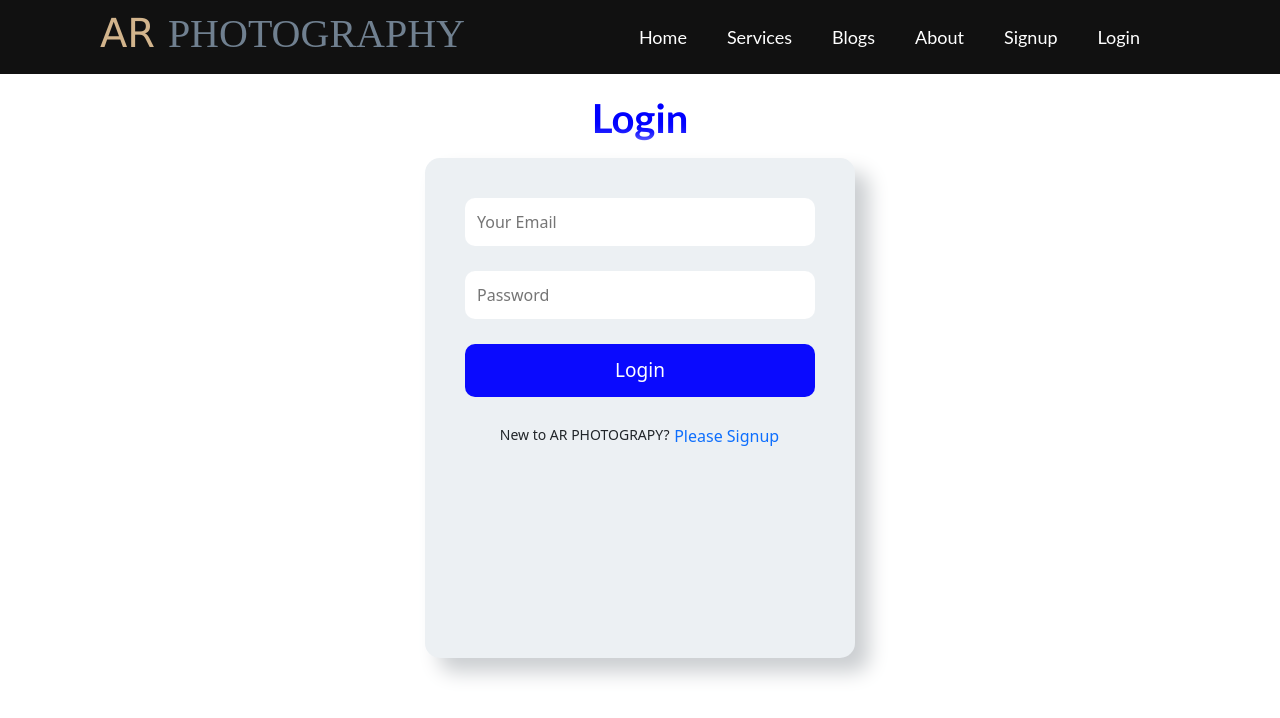
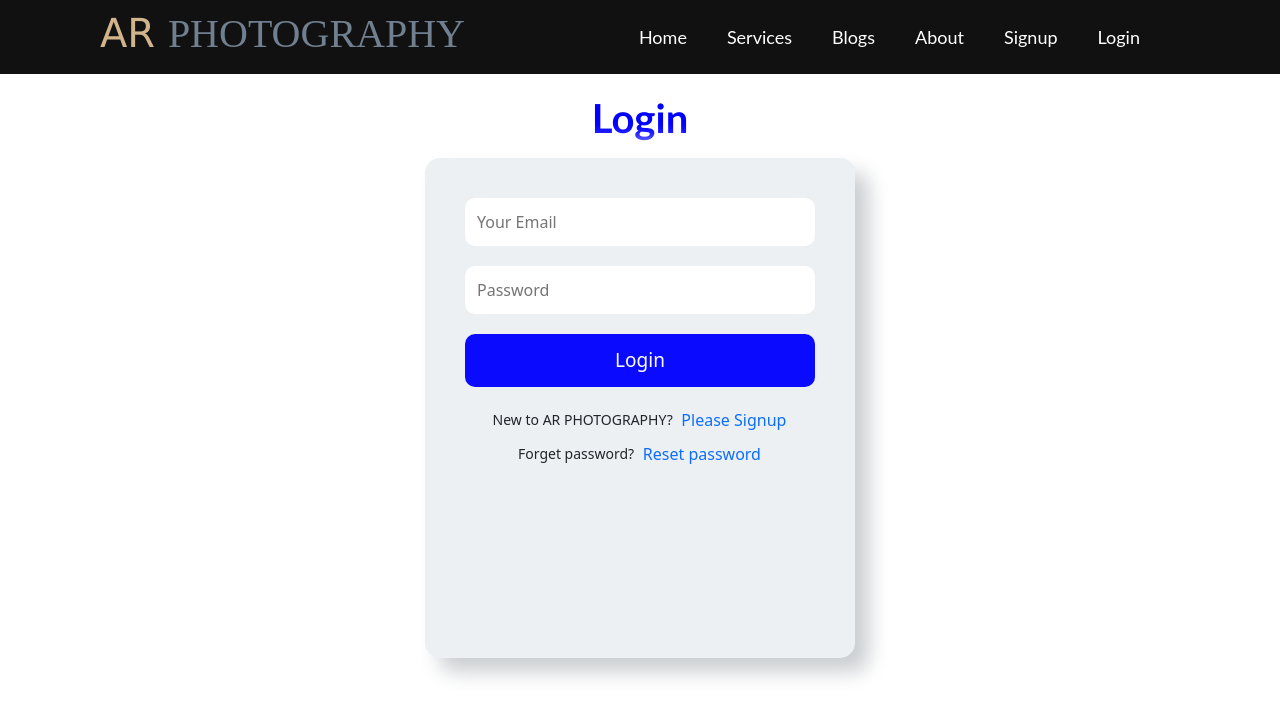
Before and after one commit to Eshitayasmin/ar-photography, a React (Create React App) app: page /login in a window 1280 px wide. Shown: the top 718 px of the page. Built offline with nearby package versions, Linux system fonts and the light colour scheme; no server answers.

Commit message:
signin form add

```diff
--- a/package.json
+++ b/package.json
@@ -7,11 +7,14 @@
     "@testing-library/react": "^13.1.1",
     "@testing-library/user-event": "^13.5.0",
     "bootstrap": "^5.1.3",
+    "firebase": "^9.6.11",
     "react": "^18.0.0",
     "react-bootstrap": "^2.2.3",
     "react-dom": "^18.0.0",
+    "react-firebase-hooks": "^5.0.3",
     "react-router-dom": "^6.3.0",
     "react-scripts": "5.0.1",
+    "react-toastify": "^8.2.0",
     "web-vitals": "^2.1.4"
   },
   "scripts": {
--- a/src/Components/Header/Header.js
+++ b/src/Components/Header/Header.js
@@ -1,8 +1,16 @@
+import { signOut } from 'firebase/auth';
 import React from 'react';
+import { useAuthState } from 'react-firebase-hooks/auth';
 import { Link } from 'react-router-dom';
+import auth from '../../firebase.init';
 import './Header.css';
 
 const Header = () => {
+    const [user] = useAuthState(auth);
+
+    const handleSignOut = () =>{
+        signOut(auth);
+    }
     return (
         <nav className='navbar'>
             <div>
@@ -14,7 +22,12 @@ const Header = () => {
                 <Link to="/blogs">Blogs</Link>
                 <Link to="/about">About</Link>
                 <Link to="/signup">Signup</Link>
-                <Link to="/login">Login</Link>
+
+                {
+                    user ?
+                    <Link onClick={handleSignOut} to='/login'>SignOut</Link>
+                    :
+                    <Link to="/login">Login</Link>}
 
             </div>
 
--- a/src/Components/Login/Login.js
+++ b/src/Components/Login/Login.js
@@ -1,20 +1,73 @@
-import React from 'react';
+import React, { useState } from 'react';
+import { useSendPasswordResetEmail, useSignInWithEmailAndPassword } from 'react-firebase-hooks/auth';
 import { useNavigate } from 'react-router-dom';
+import auth from '../../firebase.init';
+import { ToastContainer, toast } from 'react-toastify';
+import 'react-toastify/dist/ReactToastify.css';
 
 const Login = () => {
+    const [email, setEmail] = useState('');
+    const [password, setPassword] = useState('');
     const navigate = useNavigate();
 
-    const handleSignup = () =>{
+    const [
+        signInWithEmailAndPassword,
+        user,
+        loading,
+        error,
+    ] = useSignInWithEmailAndPassword(auth);
+
+    const [sendPasswordResetEmail, sending, resetError] = useSendPasswordResetEmail(auth);
+
+    const handleEmailBlur = event => {
+        setEmail(event.target.value);
+        console.log(event.target.value);
+    }
+
+    const handlePasswordBlur = event => {
+        setPassword(event.target.value);
+        console.log(event.target.value);
+    }
+
+    if (user) {
+        navigate('/home');
+    }
+
+    const handleLogin = (event) => {
+        event.preventDefault();
+        signInWithEmailAndPassword(email, password);
+
+    }
+
+    const resetPassword = async () => {
+        if (email) {
+            sendPasswordResetEmail(email);
+            toast('Sent Email');
+        }
+        else{
+           toast('Please provide your email address')
+        }
+    }
+
+    const navigateSignup = () => {
         navigate('/signup');
     }
     return (
         <div>
             <h1 className='form-title'>Login</h1>
-            <form className='form-container'>
-                <input type="email" name="email" id="" placeholder='Your Email'/>
-                <input type="password" name="password" id="" placeholder='Password'/>
+            <form onSubmit={handleLogin} className='form-container'>
+                <input onBlur={handleEmailBlur} type="email" name="email" id="" placeholder='Your Email' />
+
+                <input onBlur={handlePasswordBlur} type="password" name="password" id="" placeholder='Password' />
+
                 <button className='submit-btn'>Login</button>
-                <p><small>New to AR PHOTOGRAPY? <span onClick={handleSignup} className='text-primary btn btn-link text-decoration-none p-0'>Please Signup</span></small></p>
+
+                <p className='mb-1'><small>New to AR PHOTOGRAPHY? <span onClick={navigateSignup} className='text-primary btn btn-link text-decoration-none p-0 mb-1 ms-1'>Please Signup</span></small></p>
+
+                <p className='pt-0'><small>Forget password? <span onClick={resetPassword} className='text-primary text-decoration-none btn btn-link p-0 mb-1 ms-1'>Reset password</span></small>
+                </p>
+
+                <ToastContainer/>
             </form>
         </div>
     );
--- a/src/Components/Signup/Signup.css
+++ b/src/Components/Signup/Signup.css
@@ -6,7 +6,6 @@
     border-radius: 15px;
     padding: 40px;
     box-sizing: border-box;
-    background: #e0e0e0;
     background: #ecf0f3;
     box-shadow: 14px 14px 20px #cbced1, -14px -14px 20px white;
 }
@@ -30,10 +29,14 @@
     border-radius: 10px;
     outline: none;
     box-sizing: border-box;
-    margin-bottom: 25px;
+    margin-bottom: 20px;
+
 
 }
-
+.error-message{
+    color: red;
+    font-size: 16px;
+}
 .submit-btn {
     font-size: 19px;
     background-color: rgba(0, 0, 255, 0.955);
--- a/src/Components/Signup/Signup.js
+++ b/src/Components/Signup/Signup.js
@@ -1,20 +1,66 @@
-import React from 'react';
+import React, { useState } from 'react';
 import { useNavigate } from 'react-router-dom';
+import { useCreateUserWithEmailAndPassword } from 'react-firebase-hooks/auth';
+import auth from '../../firebase.init';
 import './Signup.css';
 
 const Signup = () => {
+    const [email, setEmail] = useState('');
+    const [password, setPassword] = useState('');
+    const [confirmPassword, setConfirmPassword] = useState('');
+    const [errors, setErrors] = useState();
     const navigate = useNavigate();
 
-    const handleLogin = () =>{
+    const [
+        createUserWithEmailAndPassword,
+        user,
+        loading,
+        error,
+    ] = useCreateUserWithEmailAndPassword(auth, { sendEmailVerification: true });
+
+    const handleEmailBlur = event => {
+        setEmail(event.target.value);
+        console.log(event.target.value);
+    }
+
+    const handlePasswordBlur = event => {
+        setPassword(event.target.value);
+        console.log(event.target.value);
+    }
+    const handleConfirmPasswordBlur = event => {
+        setConfirmPassword(event.target.value);
+
+    }
+
+    if(user){
+        navigate('/home');
+    }
+
+    const handleSignup = (event) => {
+        event.preventDefault();
+        if(password === confirmPassword){
+            createUserWithEmailAndPassword(email, password);
+        }
+        else{
+            setErrors("two password didn't match")
+        }
+
+    }
+
+
+    const handleLogin = () => {
         navigate('/login');
     }
     return (
         <div>
             <h1 className='form-title'>Signup</h1>
-            <form className='form-container'>
-                <input type="email" name="email" id="" placeholder='Your Email'/>
-                <input type="password" name="password" id="" placeholder='Password'/>
-                <input type="password" name="confirm-password" id="" placeholder='Confirm Password'/>
+            <form onSubmit={handleSignup} className='form-container'>
+                <input onBlur={handleEmailBlur} type="email" name="email" id="email-field" placeholder='Your Email' />
+                <input onBlur={handlePasswordBlur} type="password" name="password" id="" placeholder='Password' />
+
+                <input onBlur={handleConfirmPasswordBlur} type="password" name="confirm-password" id="" placeholder='Confirm Password' />
+                {errors && <p className='error-message'>{errors}</p>}
+
                 <button className='submit-btn'>Signup</button>
 
                 <p><small>Already have an account? <span onClick={handleLogin} className='text-primary btn btn-link text-decoration-none p-0'> Please Login</span></small></p>
--- /dev/null
+++ b/src/firebase.init.js
@@ -0,0 +1,21 @@
+// Import the functions you need from the SDKs you need
+import { initializeApp } from "firebase/app";
+import {getAuth} from 'firebase/auth';
+// TODO: Add SDKs for Firebase products that you want to use
+// https://firebase.google.com/docs/web/setup#available-libraries
+
+// Your web app's Firebase configuration
+const firebaseConfig = {
+  apiKey: "AIzaSyCspsRobDb7dU0ifKq985uIF1Jk0UvP6q0",
+  authDomain: "ar-photography-73631.firebaseapp.com",
+  projectId: "ar-photography-73631",
+  storageBucket: "ar-photography-73631.appspot.com",
+  messagingSenderId: "281199442466",
+  appId: "1:281199442466:web:d8986992ef5521c0efe87b"
+};
+
+// Initialize Firebase
+const app = initializeApp(firebaseConfig);
+const auth = getAuth(app);
+
+export default auth;
```
Also changed, not shown: 1 other file (tests, documents, lock files or other folders).
